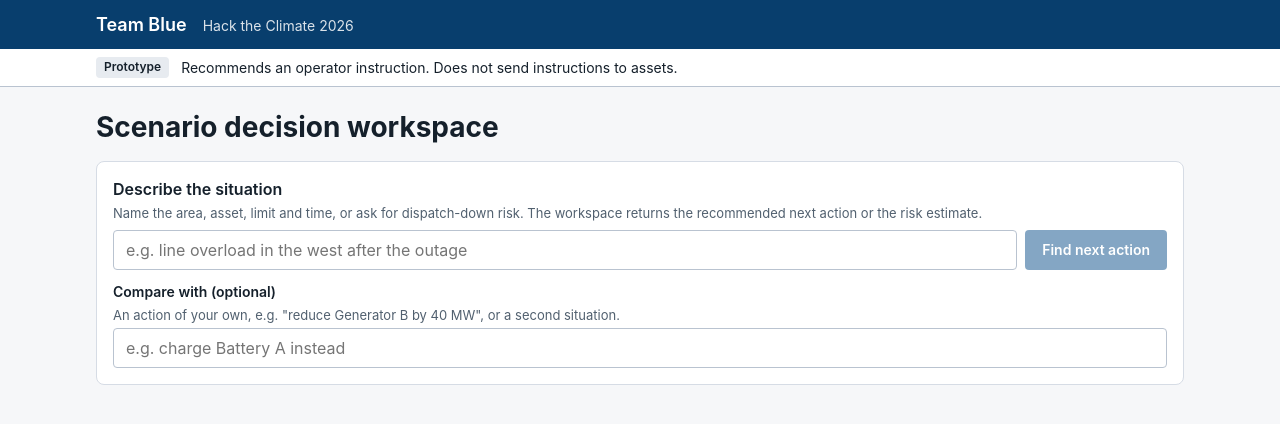
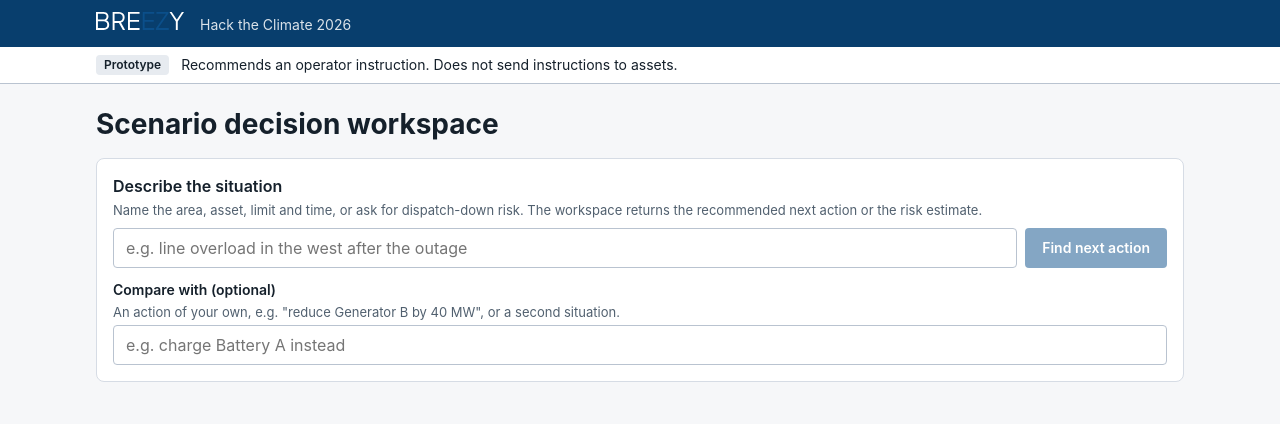
Before and after one commit to Ishaan005/hacktheclimate, a React (Vite) app in the folder frontend/: page / in a window 1280 px wide. Shown: the top 424 px of the page. Built offline with nearby package versions, Linux system fonts and the light colour scheme; no server answers.

Commit message:
logo + other actions movement

```diff
--- a/frontend/src/App.tsx
+++ b/frontend/src/App.tsx
@@ -96,7 +96,7 @@ function App() {
     <div className="app">
       <header className="masthead">
         <div className="masthead-inner">
-          <span className="masthead-title">{COPY.teamName}</span>
+          <img className="masthead-logo" src="/BREEZY.svg" alt="Breezy" width="88" height="18" />
           <span className="masthead-org">{COPY.eventName}</span>
         </div>
       </header>
--- a/frontend/src/components/ScenarioWorkspace.tsx
+++ b/frontend/src/components/ScenarioWorkspace.tsx
@@ -7,8 +7,8 @@ import RecommendedActionCard from './RecommendedActionCard';
 import ScenarioHeader from './ScenarioHeader';
 import './ScenarioWorkspace.css';
 
-// Scenario → Binding condition → Recommended action → New outcome, then the
-// lower-ranked alternatives last so the recommendation leads.
+// Scenario → Binding condition → Recommended action → lower-ranked
+// alternatives → New outcome.
 function ScenarioWorkspace({ scenario }: { scenario: WorkspaceScenario }) {
   return (
     <section className="workspace" aria-labelledby="workspace-heading">
@@ -22,9 +22,9 @@ function ScenarioWorkspace({ scenario }: { scenario: WorkspaceScenario }) {
           alternativeCount={scenario.alternatives.length}
         />
       </div>
+      <AlternativeActionsPanel alternatives={scenario.alternatives} hasRecommendation={scenario.action !== null} />
       <OutcomeComparisonPanel scenario={scenario} />
       <GuardrailStrip guardrails={scenario.guardrails} />
-      <AlternativeActionsPanel alternatives={scenario.alternatives} hasRecommendation={scenario.action !== null} />
     </section>
   );
 }
```
Also changed, not shown: frontend/public/BREEZY.svg (added).
